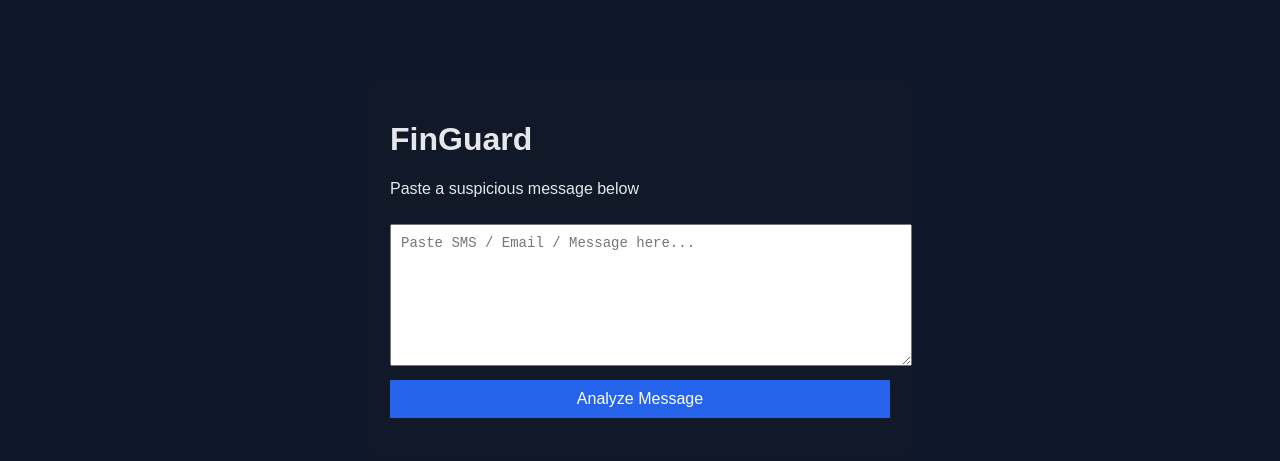
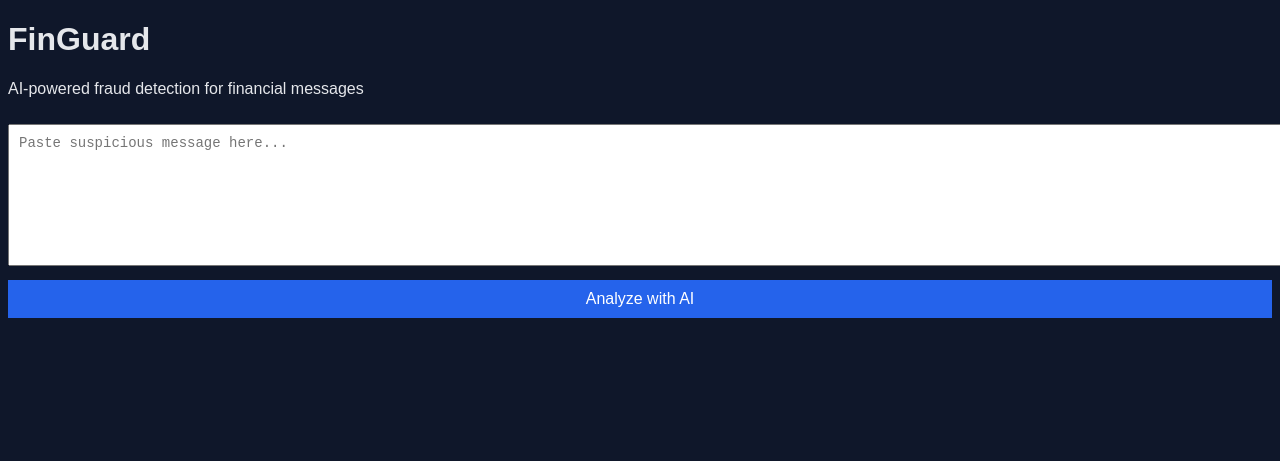
Before and after one commit to VeDaNsH-D/FinGuard, a plain HTML site: page frontend/index.html in a window 1280 px wide. Drawn offline with Linux system fonts and the light colour scheme.

Commit message:
Update title and structure in index.html

```diff
--- a/frontend/index.html
+++ b/frontend/index.html
@@ -1,21 +1,20 @@
 <!DOCTYPE html>
 <html>
 <head>
-  <title>FinGuard – Fraud Detector</title>
-  <link rel="stylesheet" href="style.css">
+  <title>FinGuard AI</title>
+  <link rel="stylesheet" href="style.css" />
 </head>
 <body>
+  <div class="app">
+    <h1>FinGuard</h1>
+    <p>AI-powered fraud detection for financial messages</p>
 
-  <div class="container">
-    <h1>FinGuard</h1>
-    <p>Paste a suspicious message below</p>
+    <textarea id="input" placeholder="Paste suspicious message here..."></textarea>
+    <button onclick="analyze()">Analyze with AI</button>
 
-    <textarea id="message" placeholder="Paste SMS / Email / Message here..."></textarea>
-    <button onclick="analyze()">Analyze Message</button>
-
-    <div id="result"></div>
+    <div id="output"></div>
   </div>
 
-  <script src="script.js"></script>
+  <script src="app.js"></script>
 </body>
 </html>
```
